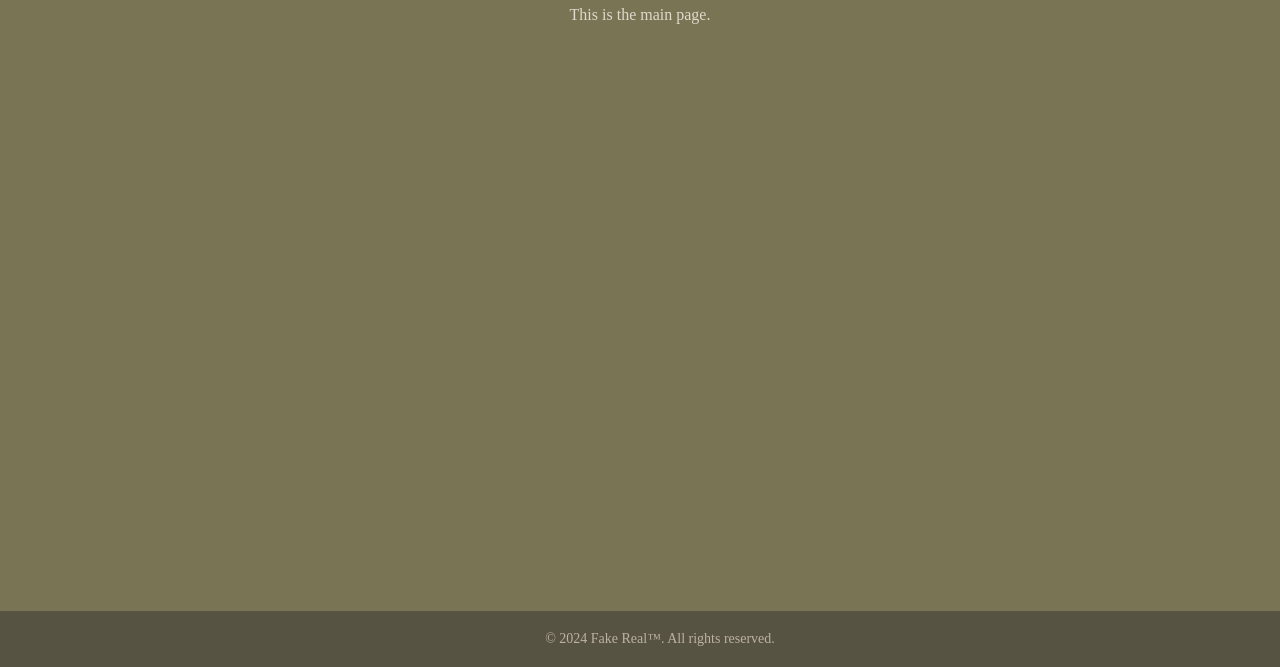
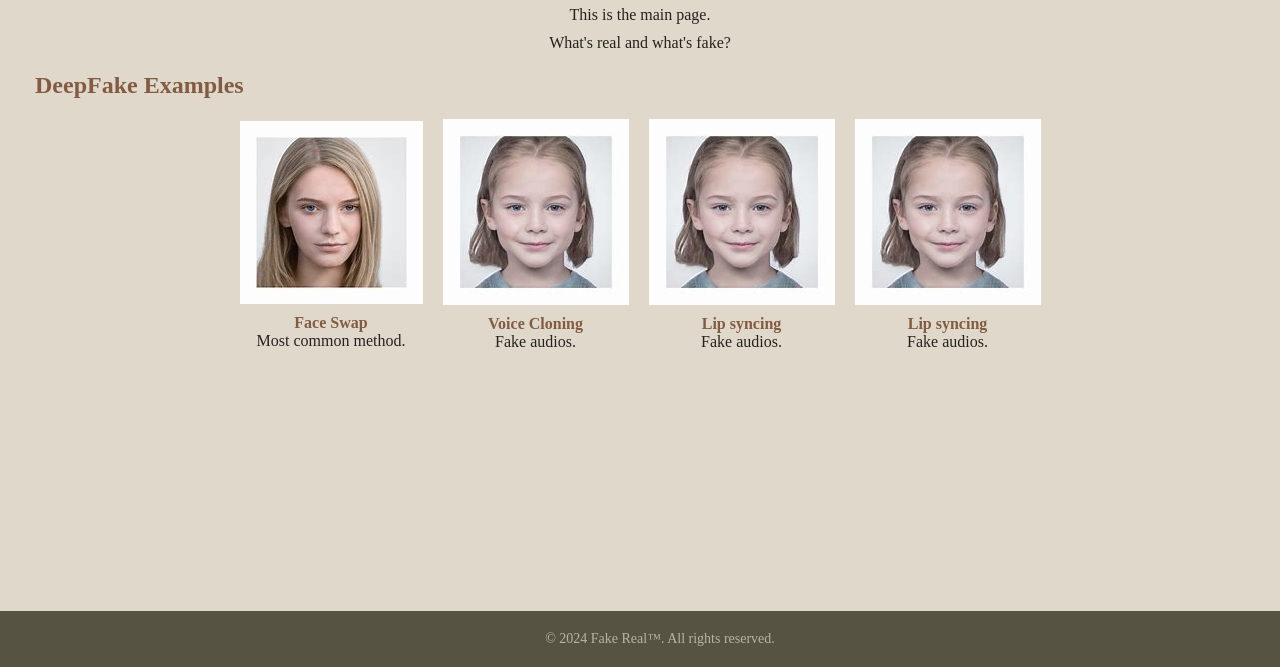
Before and after one commit to fs-fakereal/fakereal, a plain HTML site: page website/home-page.html in a window 1280 px wide. Shown: the part 133-800 px from the top of the page. Drawn offline with Linux system fonts and the light colour scheme.

Commit message:
modified home page and added colors

```diff
--- a/website/css/base.css
+++ b/website/css/base.css
@@ -5,24 +5,27 @@ body {
   margin: 0;
   padding: 0;
   /* background-color: #F4E5CC; */
-  background-color: #797454;
+  /* background-color: #797454; */
+  background-color: #e1d8cc;
   /* color: rgb(36, 34, 30);  */
-  color: #e1d8cc;
+  /* color: #e1d8cc;  */
+  color: #825c42;
 }
 
 /* Heading Styles */
 h1 {
   text-align: center;
-  /* color: rgb(36, 34, 30); */
-  color: #e1d8cc;
+  color: rgb(36, 34, 30);
+  /* color: #e1d8cc; */
+  /* color: #825c42; */
   margin-top: 20px; /* Adds some spacing above the heading */
 }
 
 /* Paragraph Styles */
 p {
   text-align: center;
-  /* color: rgb(36, 34, 30);  */
-  color: #e1d8cc;
+  color: rgb(36, 34, 30);
+  /* color: #e1d8cc; */
   margin: 10px 20px; /* Adds some spacing for a cleaner layout */
 }
 
--- /dev/null
+++ b/website/css/deepfake-examples.css
@@ -0,0 +1,39 @@
+.deepfake-examples {
+    text-align: center;
+    padding-bottom: 10px;
+}
+
+.title-examples {
+    h2 {
+        text-align: left;
+        margin-left: 35px;
+    }
+}
+
+.example-list {
+    display: flex;
+    flex-direction: row;
+    flex-wrap: wrap;
+
+    align-items: center;
+    justify-content: center;
+}
+
+.example {
+    display: flex;
+    flex-direction: column;
+    vertical-align: top;
+    align-items: center;
+    margin-left: 10px;
+    margin-right: 10px;
+
+    h4 {
+        margin: 10px 0px 0px 0px;
+        padding: 0px;
+    }
+
+    p {
+        margin: 0px;
+        padding: 0px;
+    }
+}
--- a/website/home-page.html
+++ b/website/home-page.html
@@ -5,6 +5,7 @@
     <meta charset="UTF-8">
     <meta name="viewport" content="width=device-width, initial-scale=1">
     <link rel="stylesheet" href="css/base.css">
+    <link rel="stylesheet" href="css/deepfake-examples.css">
   </head>
 
   <body>
@@ -23,6 +24,39 @@
 
     <h1>Fake Real</h1>
     <p>This is the main page.</p>
+    <p>What's real and what's fake?</p>
+
+    <div class="deepfake-examples">
+      <div class="title-examples">
+        <h2>DeepFake Examples</h2>
+      </div>
+
+      <div class="example-list">
+        <div class="example">
+          <img src="imgs/fake.png" alt="fake-img">
+          <h4>Face Swap</h4>
+          <p>Most common method.</p>
+        </div>
+
+        <div class="example">
+          <img src="imgs/fake2.png" alt="fake2-img">
+          <h4>Voice Cloning</h4>
+          <p>Fake audios.</p>
+        </div>
+
+        <div class="example">
+          <img src="imgs/fake2.png" alt="fake2-img">
+          <h4>Lip syncing</h4>
+          <p>Fake audios.</p>
+        </div>
+
+        <div class="example">
+          <img src="imgs/fake2.png" alt="fake2-img">
+          <h4>Lip syncing</h4>
+          <p>Fake audios.</p>
+        </div>
+      </div>
+    </div>
 
     <!-- Footer -->
     <footer>
```
Also changed, not shown: website/about-us.html (+8 -8 lines), website/css/aboutTeam.css (+13 -2 lines), website/imgs/fake.png (added), website/imgs/fake2.png (added).
